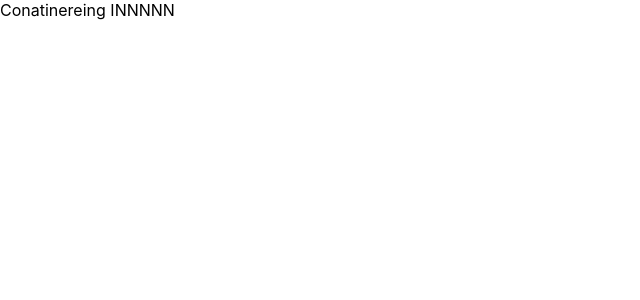
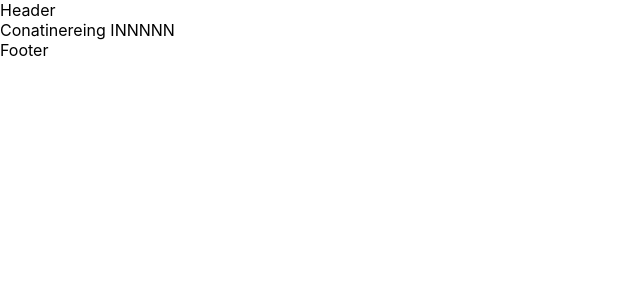
Before and after one commit to Bereket-G/ShareApp_FrontEnd, a React (Create React App) app: page / in a window 1280 px wide. Shown: the top 300 px of the page, without its empty margins (0-640 px from the left). Built offline with nearby package versions, Linux system fonts and the light colour scheme.

Commit message:
Added Headre and footer pages

```diff
--- /dev/null
+++ b/src/containers/Footer.js
@@ -0,0 +1,11 @@
+import React, { Component } from 'react'
+
+export default class Footer extends Component {
+  render() {
+    return (
+      <div>
+        Footer
+      </div>
+    )
+  }
+}
--- /dev/null
+++ b/src/containers/Header.js
@@ -0,0 +1,11 @@
+import React, { Component } from 'react'
+
+export default class Header extends Component {
+  render() {
+    return (
+      <div>
+         Header
+      </div>
+    )
+  }
+}
--- a/src/containers/index.js
+++ b/src/containers/index.js
@@ -1,10 +1,14 @@
 import React, { Component } from 'react'
+import Header from "./Header"
+import Footer from "./Footer"
 
 export default class Container extends Component {
   render() {
     return (
       <div>
+          <Header />
          Conatinereing INNNNN
+         <Footer />
       </div>
     )
   }
```
